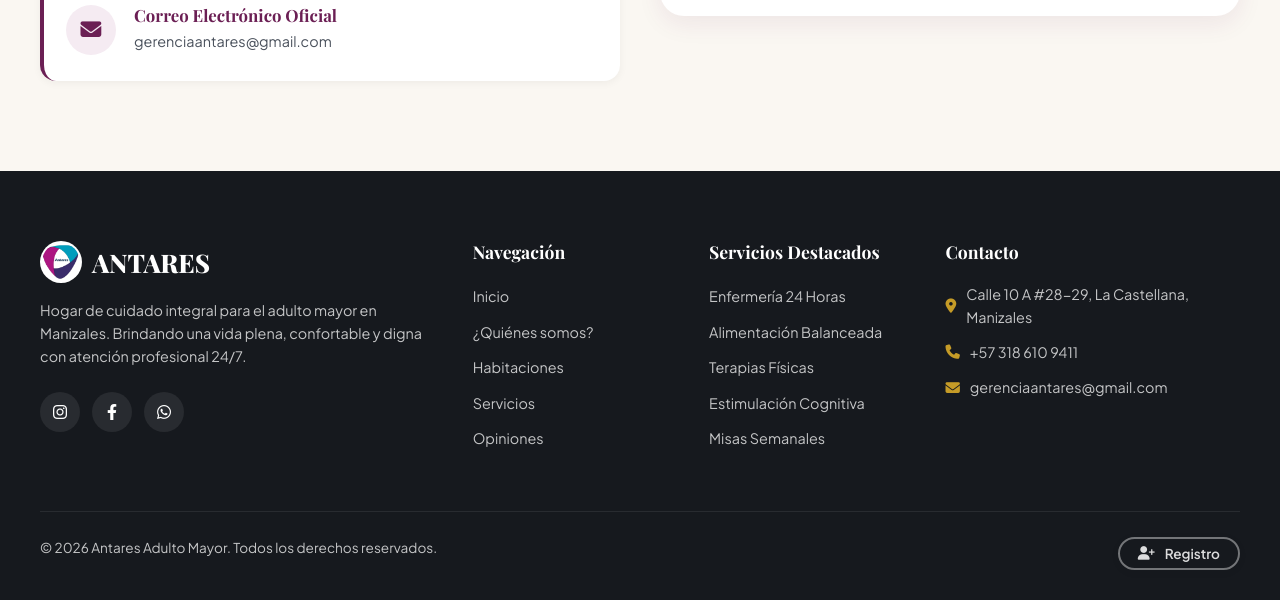
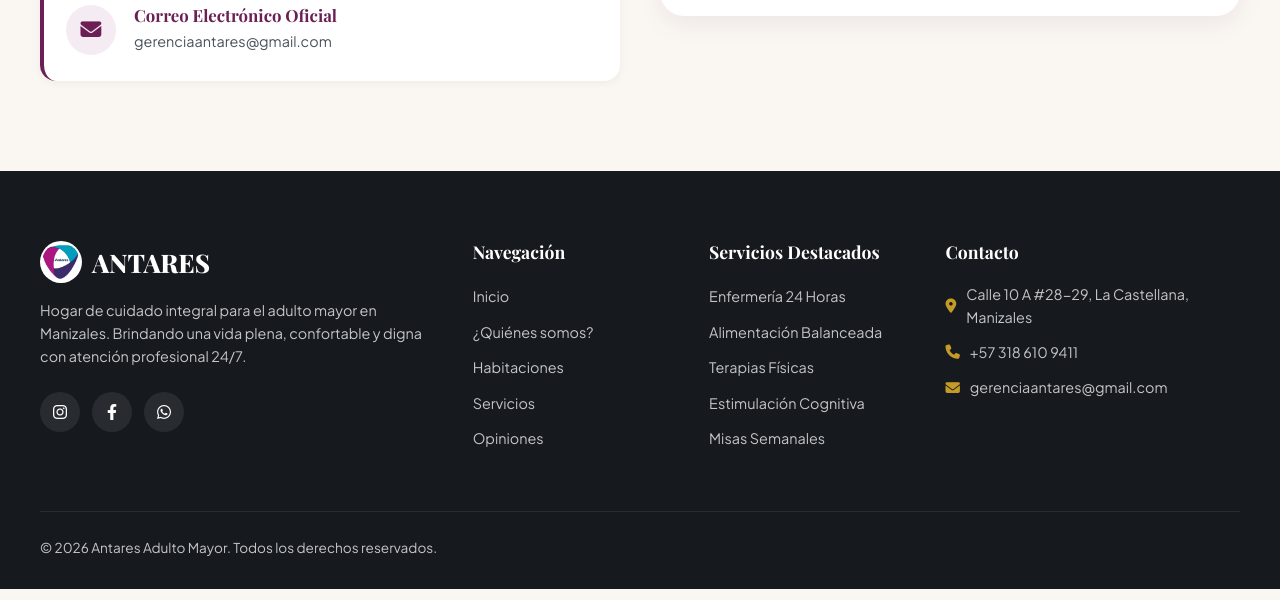
Before and after one commit to AntaresWebMZL/AntaresWebMZL.github.io, a plain HTML site: page index.html in a window 1280 px wide. Shown: the part 6278-6878 px from the top of the page. Drawn offline with nearby package versions, Linux system fonts and the light colour scheme; a web font is replaced by a local one.

Commit message:
Update index.html

```diff
--- a/index.html
+++ b/index.html
@@ -648,9 +648,6 @@
 
             <div class="footer-bottom">
                 <p>&copy; 2026 Antares Adulto Mayor. Todos los derechos reservados.</p>
-                <button type="button" class="btn btn-outline-light btn-sm register-btn-footer" id="registerBtnFooter">
-                    <i class="fa-solid fa-user-plus"></i> Registro
-                </button>
             </div>
         </div>
     </footer>
```
